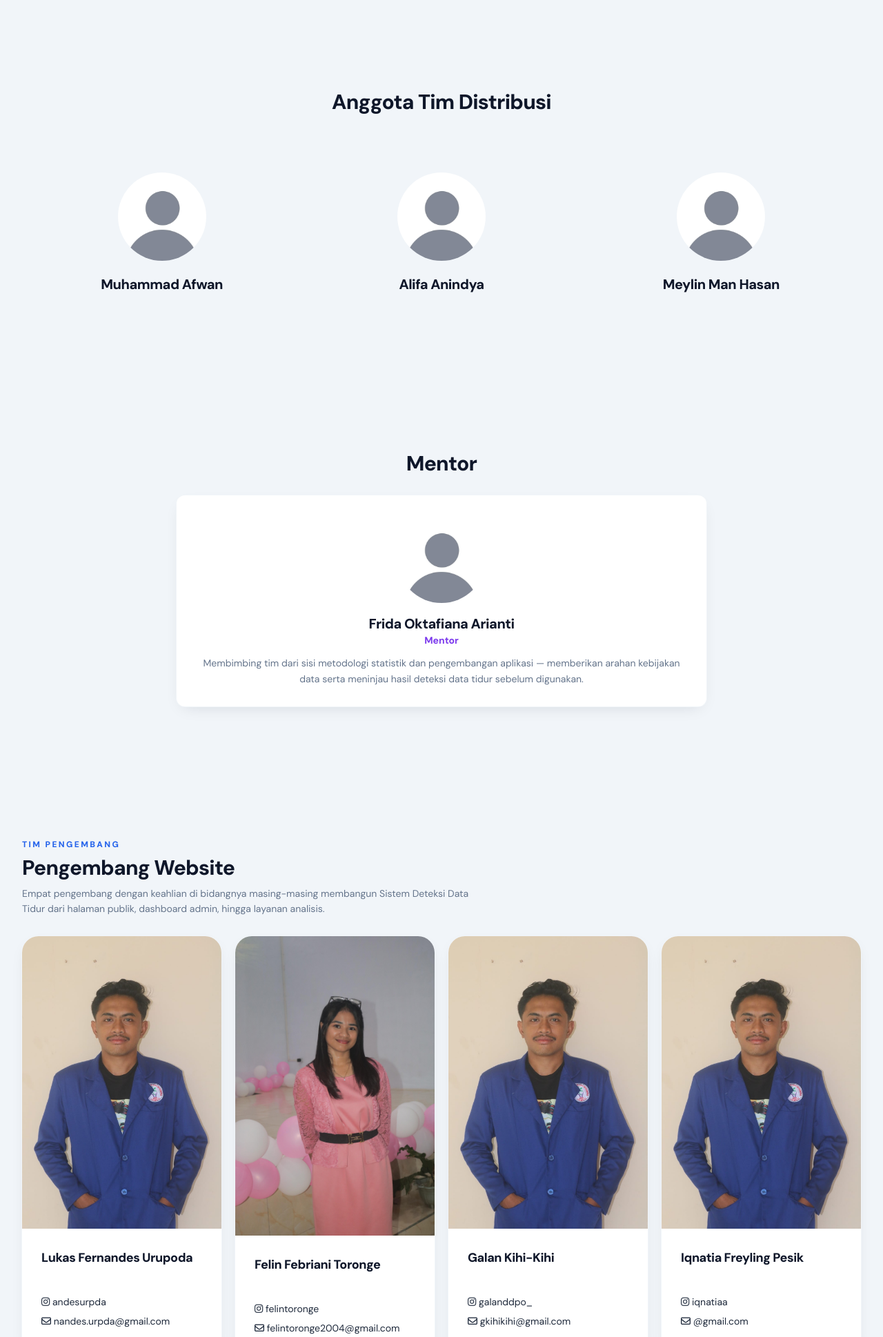
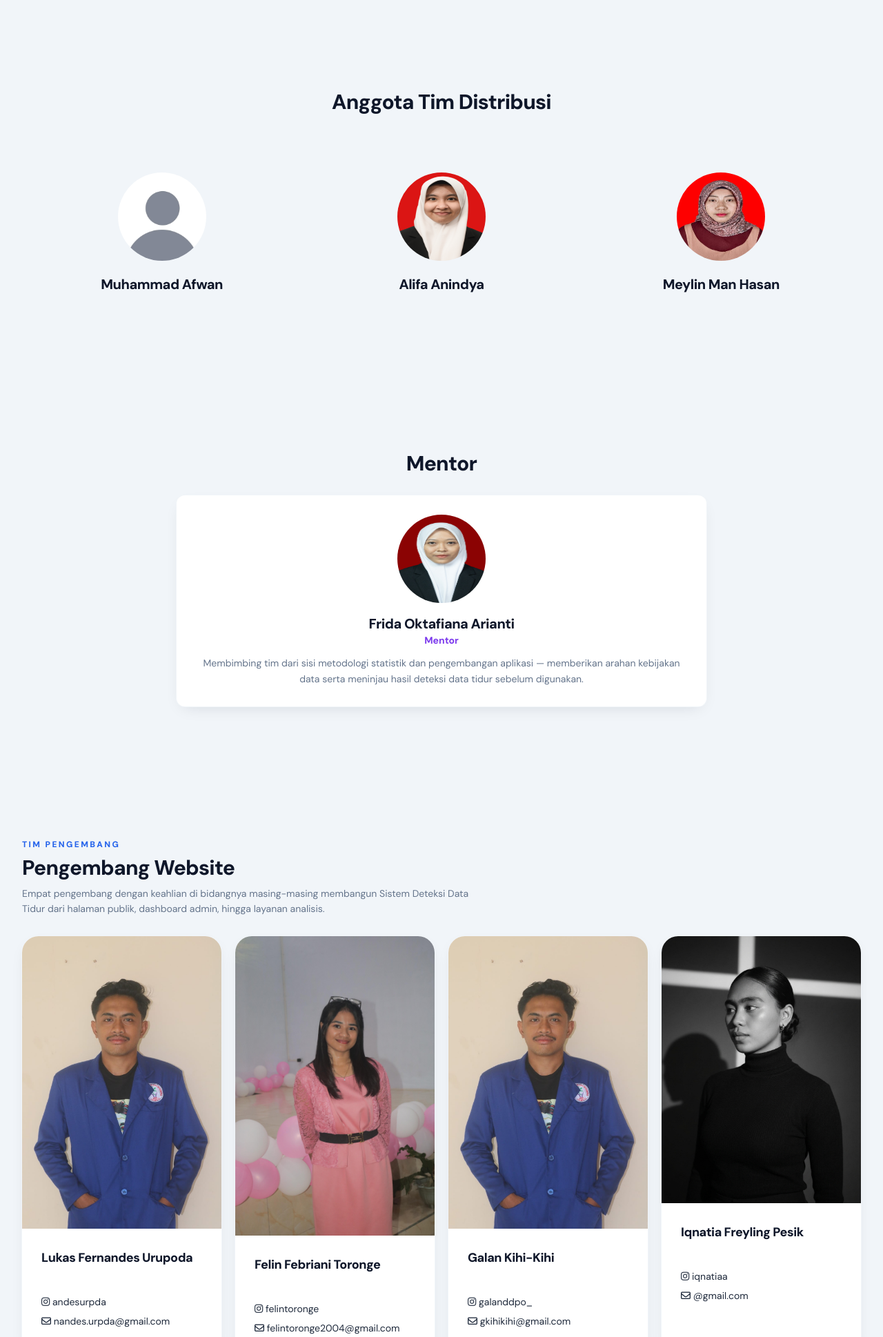
Before and after one commit to fernandesurpda/data-tidur-bps-halut, a PHP site: page /tentang-kami.php in a window 1280 px wide. Shown: the part 743-2681 px from the top of the page at 69% size. Run offline with PHP 8.4, Linux system fonts and the light colour scheme; some libraries are stand-ins or nearby versions.

Commit message:
mengubah foto

```diff
--- a/tentang-kami.php
+++ b/tentang-kami.php
@@ -151,14 +151,14 @@ $tahunKini  = date('Y');
       </div>
 
       <div class="flex text-center flex-col items-center gap-5 p-7">
-        <img src="assets/img/profil-icon.jpg" class="w-32 h-32 rounded-full object-cover" alt="">
+        <img src="assets/img/alifa.png" class="w-32 h-32 rounded-full" alt="">
         <div class="min-w-0">
           <p class="text-xl font-extrabold tracking-tight text-slate-900">Alifa Anindya</p>
         </div>
       </div>
 
       <div class="flex text-center flex-col items-center gap-5 p-7">
-        <img src="assets/img/profil-icon.jpg" class="w-32 h-32 rounded-full object-cover" alt="">
+        <img src="assets/img/Cici.jpg.jpeg" class="w-32 h-32 rounded-full" alt="">
         <div class="min-w-0">
           <p class="text-xl font-extrabold tracking-tight text-slate-900">Meylin Man Hasan</p>
         </div>
@@ -172,7 +172,7 @@ $tahunKini  = date('Y');
 
     <div class="mt-7 flex flex-col items-center text-center gap-5 rounded-xl bg-white p-7 shadow-card ring-1 ring-slate-100 lg:max-w-3xl">
       <div class="min-w-0 flex flex-col items-center">
-        <img src="assets/img/profil-icon.jpg" class="w-32 h-32 rounded-full object-cover" alt="">
+        <img src="assets/img/frida.jpeg" class="w-32 h-32 rounded-full" alt="">
         <p class="mt-4 text-xl font-extrabold tracking-tight text-slate-900">Frida Oktafiana Arianti</p>
         <p class="text-sm font-bold text-violet-600">Mentor</p>
         <p class="mt-3 text-sm leading-relaxed text-slate-500">
@@ -243,7 +243,7 @@ $tahunKini  = date('Y');
       <!-- CARD 4 -->
       <div class="rounded-3xl bg-white shadow-card ring-1 ring-slate-100 overflow-hidden flex flex-col">
         <div class="w-full">
-          <img src="assets/img/tim-pengembang2.jpeg" class="w-full h-auto object-cover" alt="tim-pengembang-web">
+          <img src="assets/img/yayaya.jpeg" class="w-full h-auto object-cover" alt="tim-pengembang-web">
         </div>
 
         <div class="p-7 flex-1">
```
Also changed, not shown: assets/img/Cici.jpg.jpeg (added), assets/img/alifa.png (added), assets/img/frida.jpeg (added), assets/img/ros.jpeg (added), assets/img/yayaya.jpeg (added).
